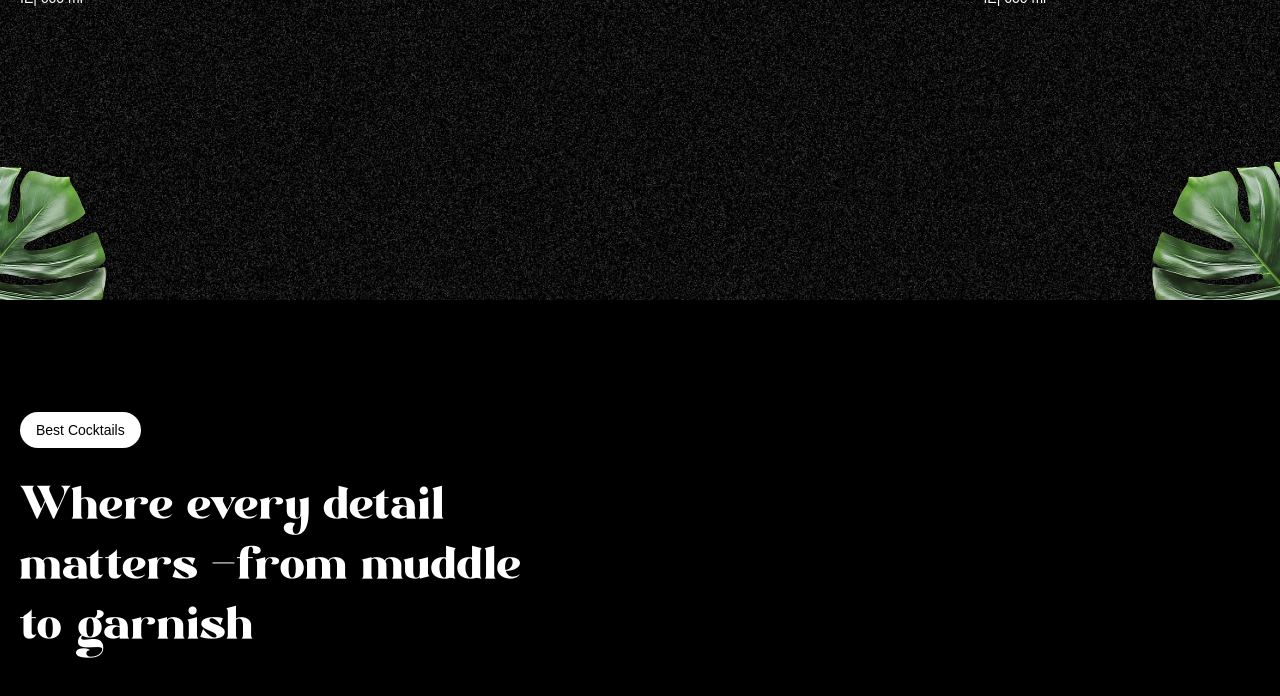
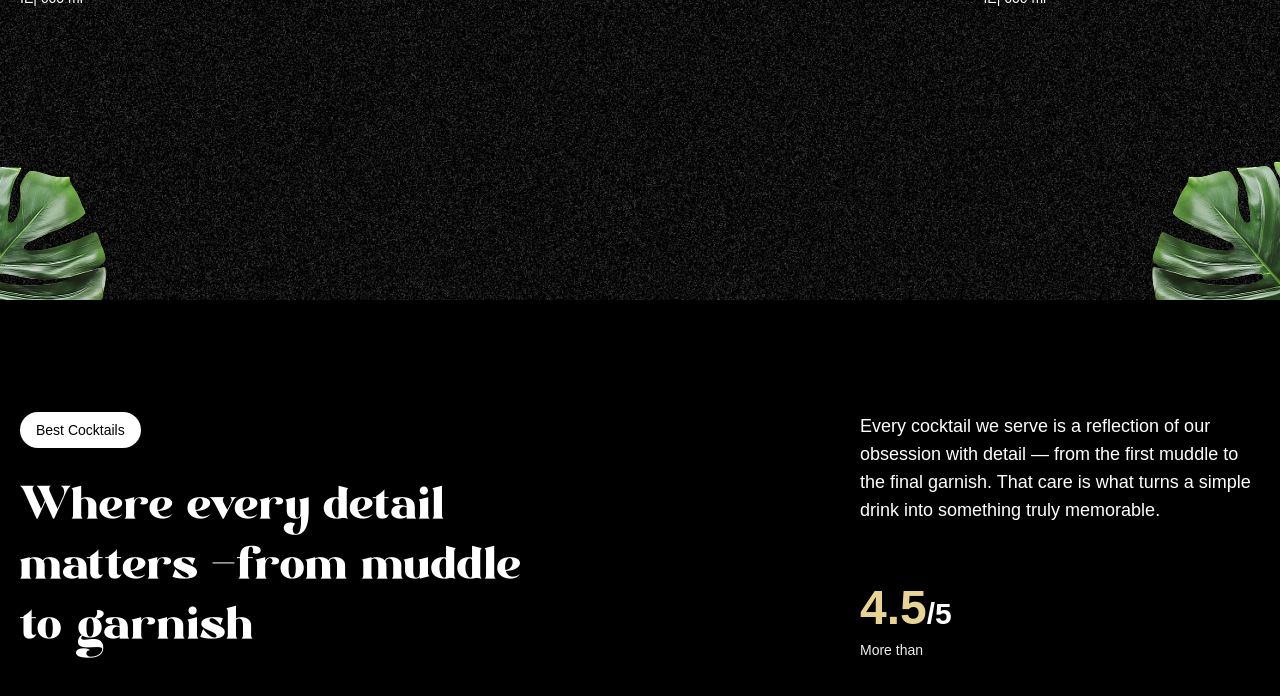
Before and after one commit to danielbaradaran31-hash/Crystal-Shaker, a React (Vite) app: page / in a window 1280 px wide. Shown: the part 1300-1996 px from the top of the page. Built offline with nearby package versions, Linux system fonts and the light colour scheme; a web font is replaced by a local one.

Commit message:
add detailed description and rating to About component

```diff
--- a/src/components/About.jsx
+++ b/src/components/About.jsx
@@ -12,6 +12,23 @@ const About = () => {
                     </h2>
                 </div>
                 < div className='sub-content'>
+                <p>
+                    Every cocktail we serve is a reflection of our obsession
+                     with detail — from the first muddle to the final garnish.
+                     That care is what turns a simple drink into something
+                     truly memorable.
+                </p>
+
+                <div>
+                    <p className='md:text-3xl text-xl font-bold'>
+                        <span>4.5</span>/5
+
+                    </p>
+                    <p className='text-sm text-white-100'>
+                        More than
+
+                    </p>
+                </div>
 
                 </div>
             </div>
```
